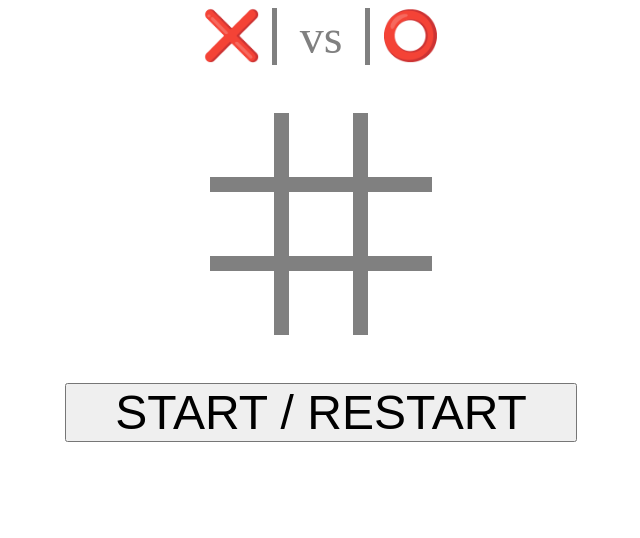
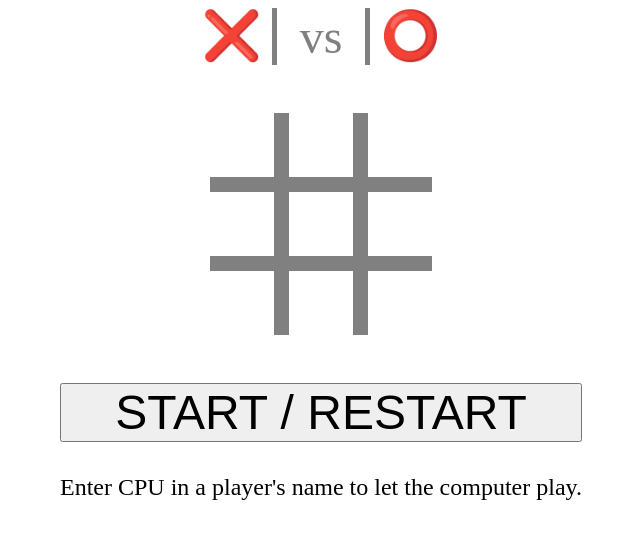
Before and after one commit to csanabriam/odin-tic-tac-toe, a plain HTML site: page index.html in a window 1280 px wide. Shown: the whole page, without its empty margins (319-959 px from the left). Drawn offline with Linux system fonts and the light colour scheme.

Commit message:
Add instructions to play against the computer.

```diff
--- a/index.html
+++ b/index.html
@@ -43,6 +43,8 @@
     <footer>
         <button>START / RESTART</button>
         <div class="display"></div>
+        <p><div class="instructions">Enter CPU in a player's name to let the computer play.</div></p>
+    </footer>
     <script src="script.js"></script>
 </body>
 </html>
--- a/style.css
+++ b/style.css
@@ -116,3 +116,9 @@ button {
     justify-content: center;
     align-content: center;
 }
+
+.instructions {
+    font-size: calc(0.5*var(--mark-size));
+    display: grid;
+    text-align: center;
+}
```
